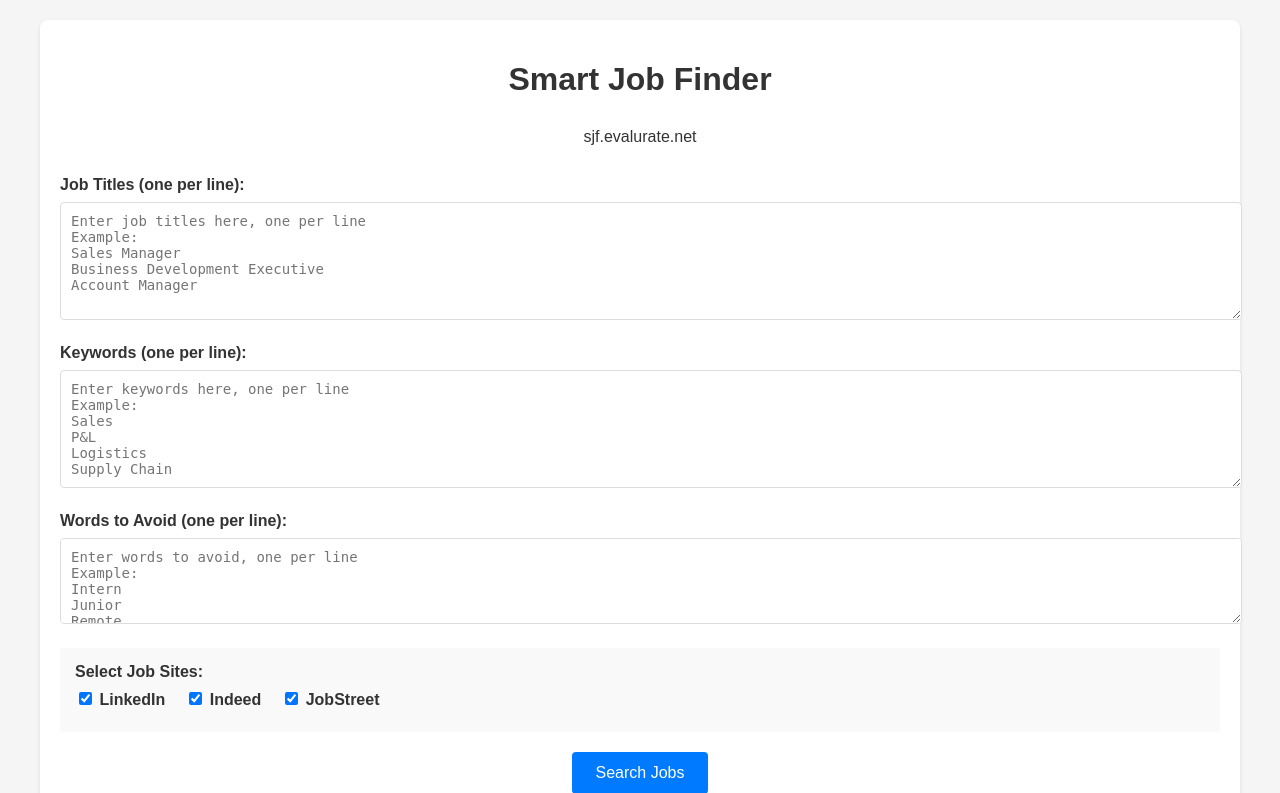
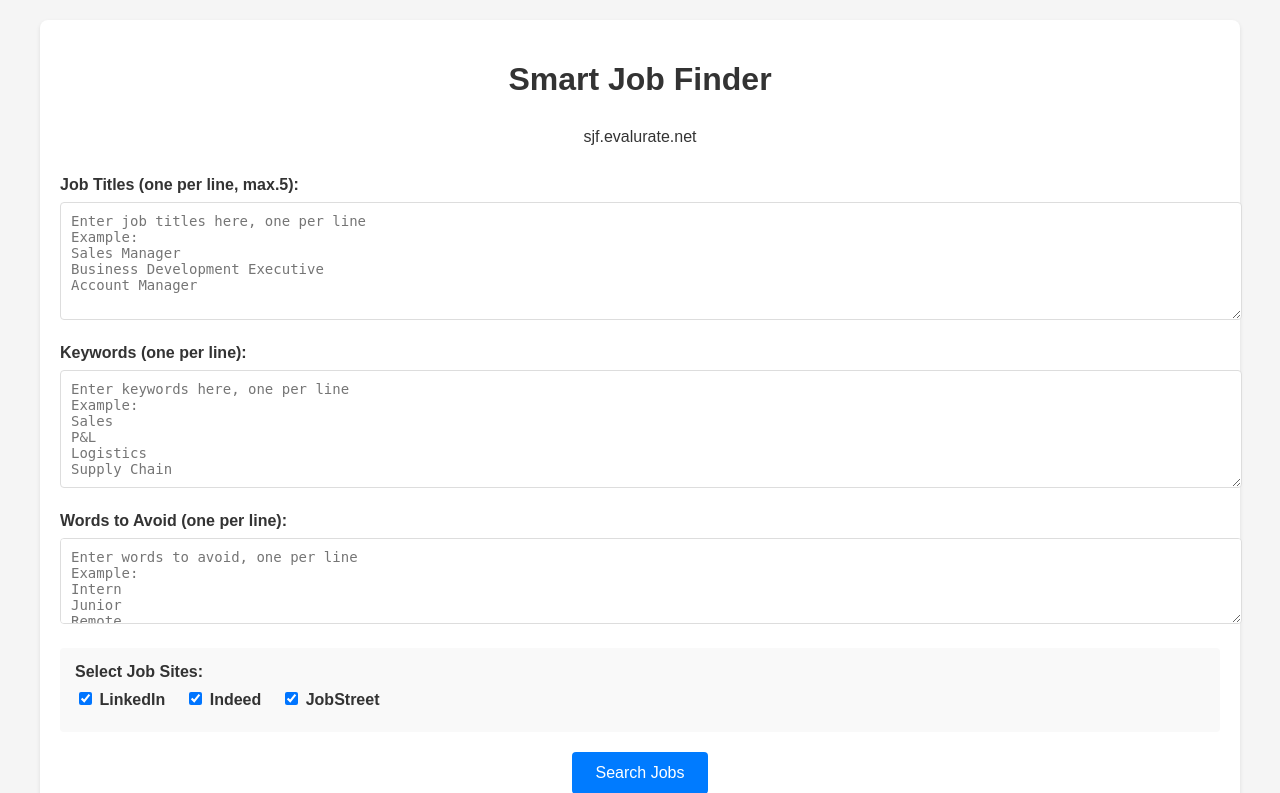
Before and after one commit to evaluratenet/smart-job-finder, a Flask app: page / in a window 1280 px wide. Shown: the top 793 px of the page. Run offline with Flask 3, Linux system fonts and the light colour scheme.

Commit message:
Update index.html

```diff
--- a/templates/index.html
+++ b/templates/index.html
@@ -5,7 +5,7 @@
 {% block content %}
 <form method="POST">
     <div class="input-section">
-        <label>Job Titles (one per line):</label>
+        <label>Job Titles (one per line, max.5):</label>
         <textarea name="job_titles" rows="6" placeholder="Enter job titles here, one per line&#10;Example:&#10;Sales Manager&#10;Business Development Executive&#10;Account Manager"></textarea>
     </div>
 
```
